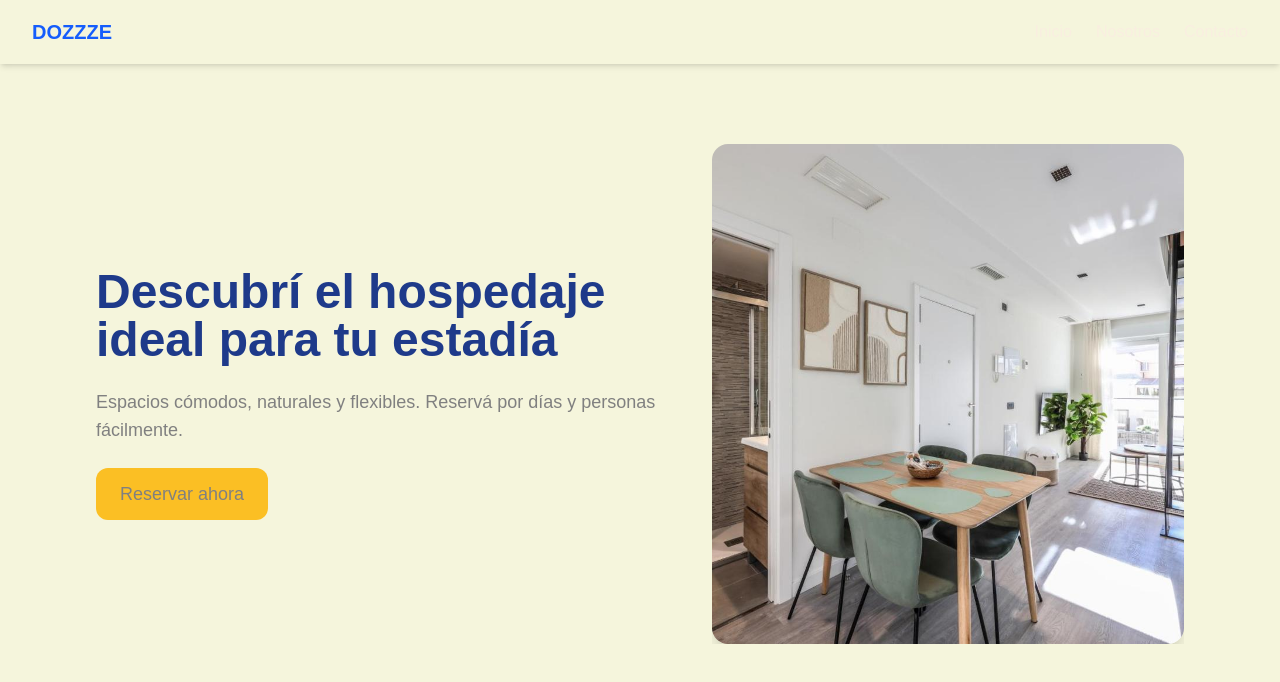
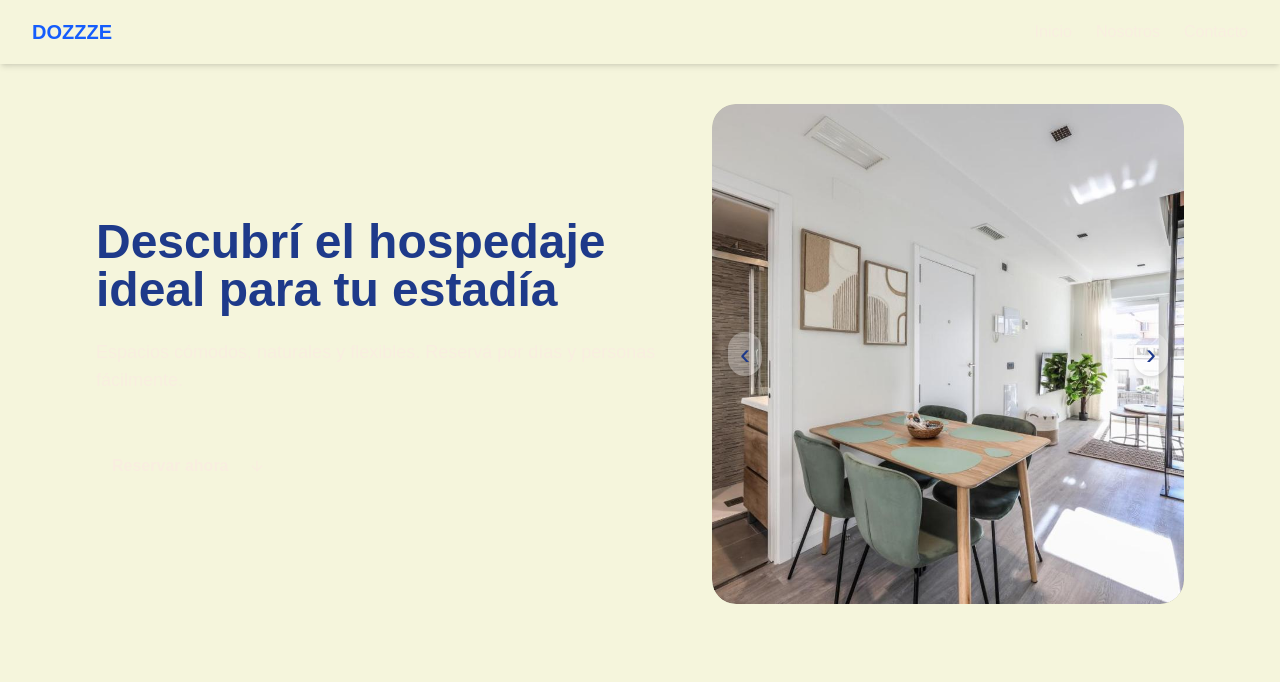
Before and after one commit to marwos-dev/dozzze_fe, a Next.js app: page / in a window 1280 px wide. Shown: the top 682 px of the page. Built offline with nearby package versions, Linux system fonts and the light colour scheme.

Commit message:
feat: improved home view

```diff
--- a/src/components/sections/Home.tsx
+++ b/src/components/sections/Home.tsx
@@ -1,22 +1,23 @@
 'use client'
-
 import HomeSlider from '@/components/sliders/HomeSlider'
+import AnimatedButton from '../ui/buttons/AnimatedButton'
 
 export default function Home() {
     return (
-        <div className="py-20 px-6 lg:px-24 flex flex-col-reverse lg:flex-row items-center justify-between gap-10">
+        <div className="py-10 px-6 lg:px-24 flex flex-col-reverse lg:flex-row items-center justify-between gap-10">
 
             {/* Texto a la izquierda en pantallas grandes */}
             <div className="max-w-xl">
                 <h1 className="text-4xl md:text-5xl font-bold mb-6 text-[#1E3A8A]">
                     Descubrí el hospedaje ideal para tu estadía
                 </h1>
-                <p className="text-lg text-[#808080] mb-6">
+                <p className="text-lg text-dozegray mb-12">
                     Espacios cómodos, naturales y flexibles. Reservá por días y personas fácilmente.
                 </p>
-                <button className="bg-[#FBBF24] text-[#808080] hover:bg-[#e0a800] px-6 py-3 text-lg rounded-xl transition">
-                    Reservar ahora
-                </button>
+                <AnimatedButton
+                    text="Reservar ahora"
+                    sectionId="#reservar"
+                />
             </div>
 
             {/* Slider a la derecha */}
--- a/src/components/sliders/HomeSlider.tsx
+++ b/src/components/sliders/HomeSlider.tsx
@@ -19,23 +19,35 @@ export default function HomeSlider() {
         return () => clearInterval(interval)
     }, [])
 
+    const goToPrevious = () => {
+        setCurrentIndex((prev) => (prev - 1 + images.length) % images.length)
+    }
+
+    const goToNext = () => {
+        setCurrentIndex((prev) => (prev + 1) % images.length)
+    }
+
     return (
-        <div className="relative w-full max-w-xl h-[400px] sm:h-[500px] mx-auto overflow-hidden">
+        <div className="relative w-full max-w-xl h-[400px] sm:h-[500px] mx-auto overflow-hidden rounded-3xl">
+            {/* Overlay para oscurecer levemente el fondo */}
+            <div className="absolute inset-0 bg-black/20 z-10 pointer-events-none rounded-3xl" />
+
+            {/* Imágenes */}
             <div className="relative w-full h-full flex items-center justify-center">
                 {images.map((src, index) => {
                     const isActive = index === currentIndex
                     const isPrev =
                         index === (currentIndex - 1 + images.length) % images.length
-                    const isNext = index === (currentIndex + 1) % images.length
+                    const isNext =
+                        index === (currentIndex + 1) % images.length
 
                     const baseClass =
-                        'absolute transition-all duration-700 ease-in-out rounded-2xl shadow-xl overflow-hidden'
+                        'absolute transition-all duration-700 ease-in-out rounded-3xl shadow-[0_10px_30px_rgba(0,0,0,0.2)] overflow-hidden'
 
                     const className = isActive
                         ? `${baseClass} w-full h-full z-30 scale-100 opacity-100 blur-0`
                         : isPrev || isNext
-                            ? `${baseClass} w-3/4 h-4/5 z-20 scale-90 opacity-60 blur-sm ${isPrev ? '-translate-x-1/2 left-0' : 'translate-x-1/2 right-0'
-                            }`
+                            ? `${baseClass} w-3/4 h-4/5 z-20 scale-90 opacity-60 blur-sm ${isPrev ? '-translate-x-1/2 left-0' : 'translate-x-1/2 right-0'}`
                             : 'hidden'
 
                     return (
@@ -44,13 +56,27 @@ export default function HomeSlider() {
                                 src={src}
                                 alt={`Slide ${index + 1}`}
                                 fill
-                                className="object-cover"
+                                className="object-cover rounded-3xl"
                                 priority={isActive}
                             />
                         </div>
                     )
                 })}
             </div>
+
+            {/* Flechas de navegación */}
+            <button
+                onClick={goToPrevious}
+                className="absolute left-4 top-1/2 -translate-y-1/2 z-40 bg-white/30 hover:bg-white/70 text-[#1E3A8A] text-3xl px-3 py-1 rounded-full shadow-md transition"
+            >
+                ‹
+            </button>
+            <button
+                onClick={goToNext}
+                className="absolute right-4 top-1/2 -translate-y-1/2 z-40 bg-white/30 hover:bg-white/70 text-[#1E3A8A] text-3xl px-3 py-1 rounded-full shadow-md transition"
+            >
+                ›
+            </button>
         </div>
     )
 }
--- /dev/null
+++ b/src/components/ui/buttons/AnimatedButton.tsx
@@ -0,0 +1,46 @@
+'use client'
+
+import { ArrowDown } from 'lucide-react'
+import { MouseEventHandler, TouchEventHandler } from 'react'
+
+interface AnimatedButtonProps {
+    text: string
+    sectionId: string
+    className?: string
+}
+
+const AnimatedButton = ({
+    text,
+    sectionId,
+    className = '',
+}: AnimatedButtonProps) => {
+    const handleClick: MouseEventHandler<HTMLButtonElement> = () => {
+        const section = document.querySelector(sectionId)
+        if (section) section.scrollIntoView({ behavior: 'smooth' })
+    }
+
+    // Evento para manejar el toque en móviles
+    const handleTouch: TouchEventHandler<HTMLButtonElement> = (e) => {
+        e.preventDefault()  // Evitar el comportamiento predeterminado si es necesario
+        handleClick(e as any)  // Llamar a la misma función handleClick
+    }
+
+    return (
+        <button
+            onClick={handleClick}
+            onTouchStart={handleTouch}  // Añadir soporte para toque
+            className={`group flex items-center gap-3 font-semibold py-2 pl-4 pr-3 rounded-full transition-colors bg-greenlight text-dozeblue hover:bg-dozeblue hover:text-greenlight focus:outline-none focus:ring-2 focus:ring-greenlight ${className}`}
+        >
+            {text}
+            <div
+                className={`w-8 h-8 rounded-full flex items-center justify-center transition-colors bg-dozeblue group-hover:bg-greenlight group-focus:ring-2 group-focus:ring-greenlight`}
+            >
+                <ArrowDown
+                    className={`w-4 h-4 transition-transform group-hover:translate-y-1 text-greenlight group-hover:text-dozeblue`}
+                />
+            </div>
+        </button>
+    )
+}
+
+export default AnimatedButton
```
